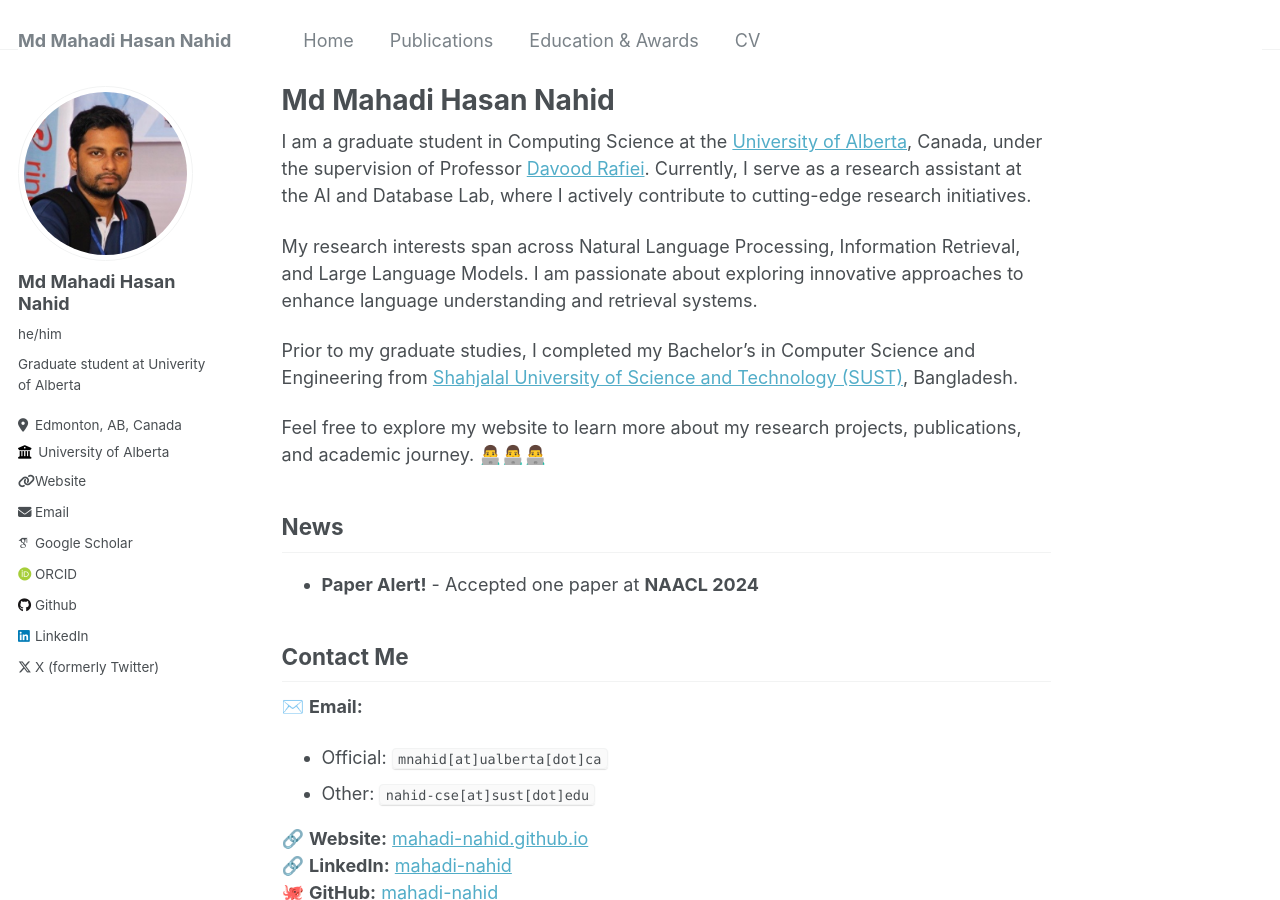
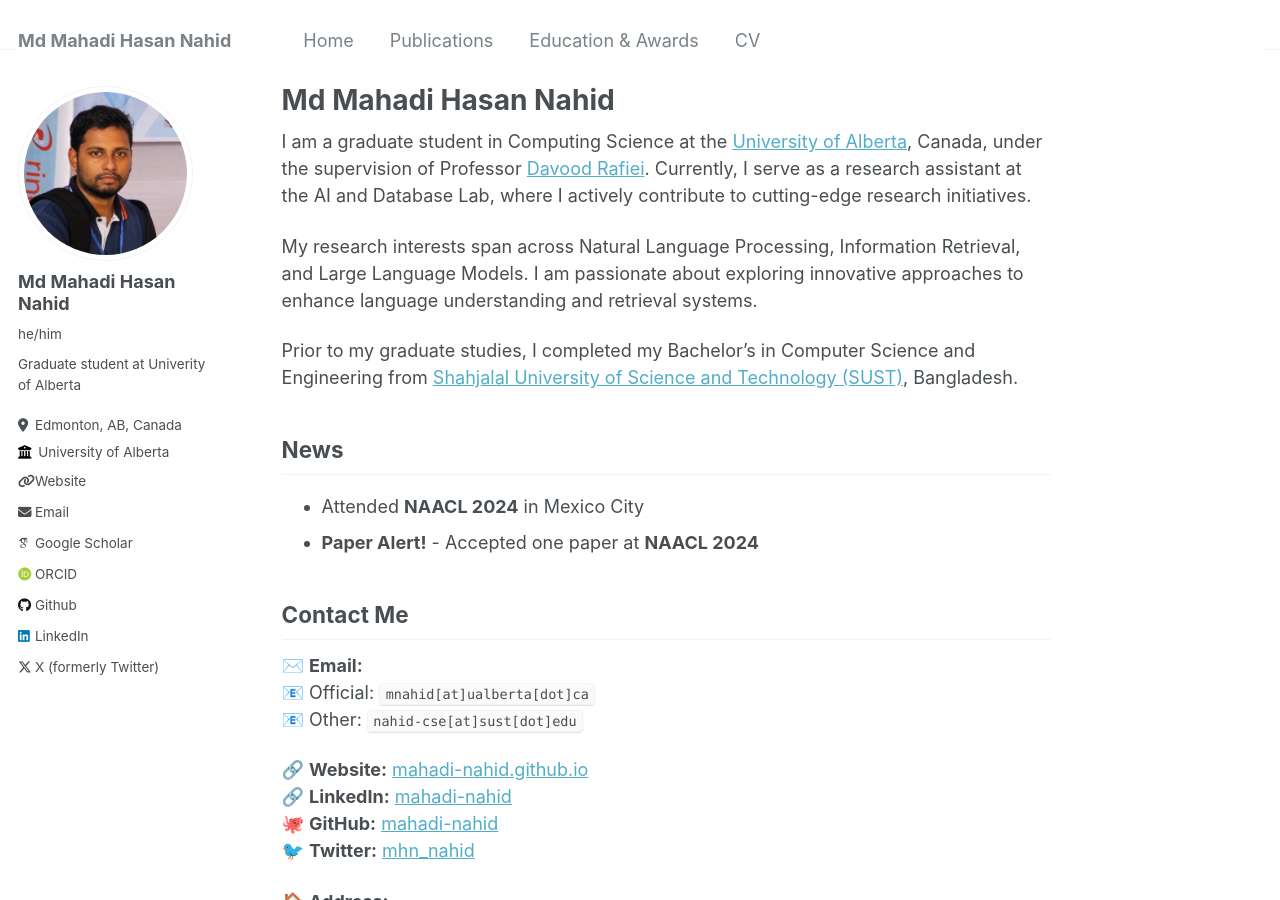
Before and after one commit to mahadi-nahid/mahadi-nahid.github.io, a Jekyll site: the page built from _pages/about.md, in a window 1280 px wide and 900 px high. Built offline with Jekyll 4.4.1, drawn with Linux system fonts in a browser that asks for light colours; some web fonts are replaced.

```diff
--- a/_pages/about.md
+++ b/_pages/about.md
@@ -13,16 +13,14 @@ My research interests span across Natural Language Processing, Information Retri
 
 Prior to my graduate studies, I completed my Bachelor's in Computer Science and Engineering from [Shahjalal University of Science and Technology (SUST)](https://www.sust.edu), Bangladesh.
 
-Feel free to explore my website to learn more about my research projects, publications, and academic journey.
-👨‍💻👨‍💻👨‍💻
-
 ## News
+* Attended **NAACL 2024** in Mexico City
 * **Paper Alert!** - Accepted one paper at **NAACL 2024**
 
 ## Contact Me
 ✉️ **Email:**
-- Official: `mnahid[at]ualberta[dot]ca`
-- Other: `nahid-cse[at]sust[dot]edu`
+📧 Official: `mnahid[at]ualberta[dot]ca`
+📧 Other: `nahid-cse[at]sust[dot]edu`
 
 🔗 **Website:** [mahadi-nahid.github.io](https://mahadi-nahid.github.io/)
 🔗 **LinkedIn:** [mahadi-nahid](https://www.linkedin.com/in/mahadi-nahid/)
```
Also changed, not shown: _pages/publications.md (+2 -2 lines).
